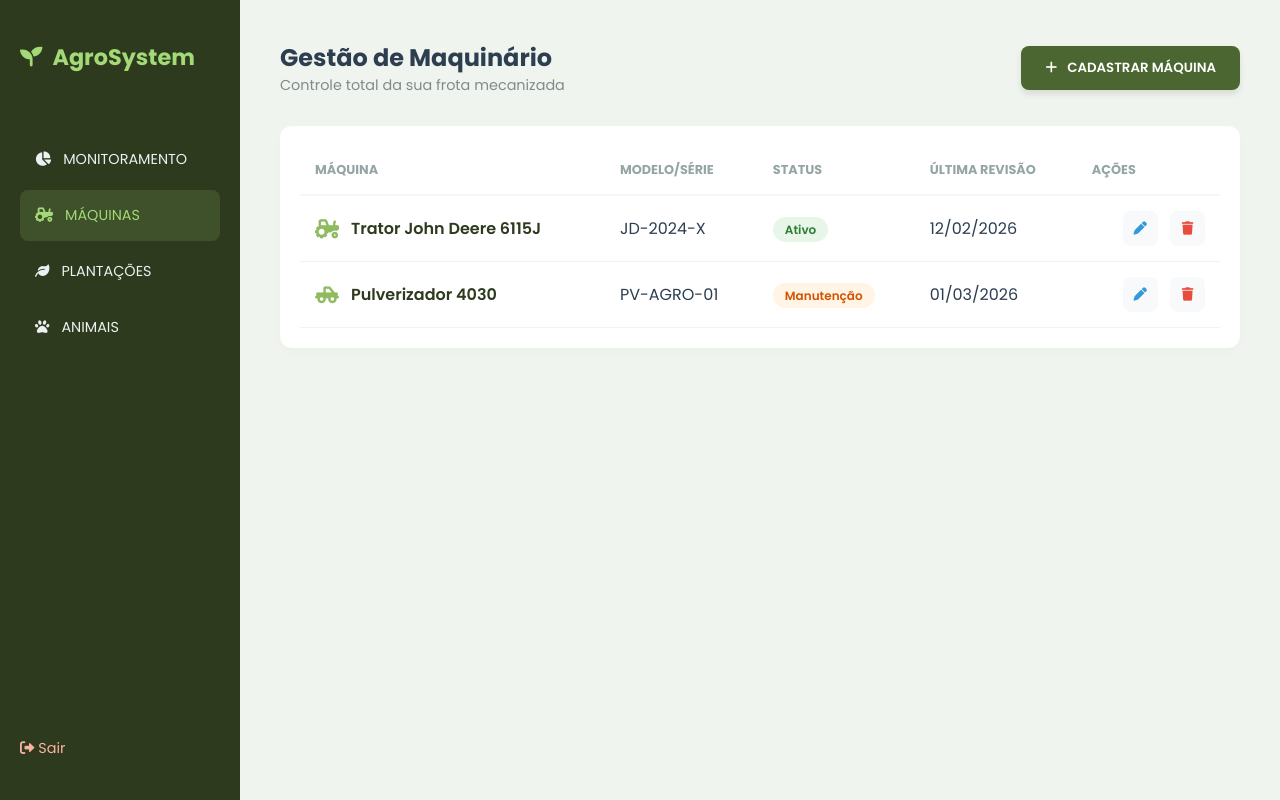
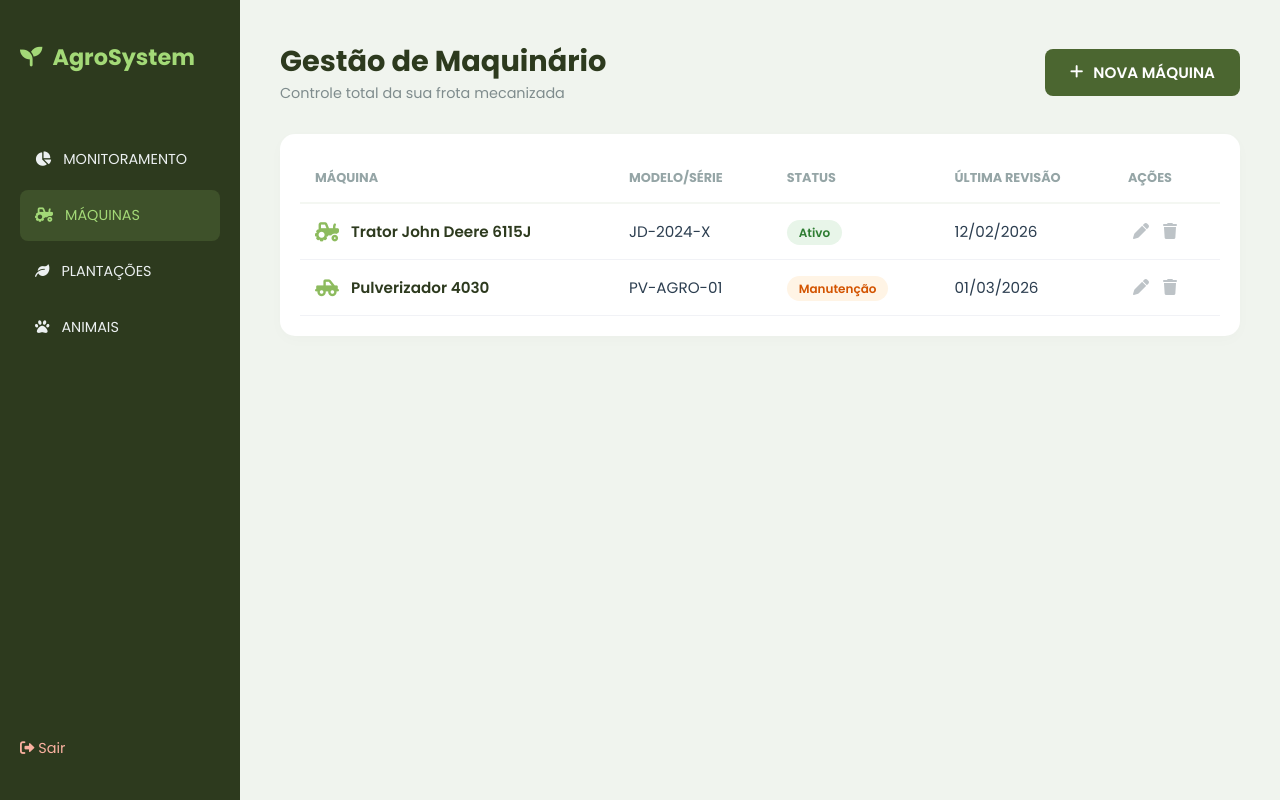
Before and after one commit to nicolasnevess/AgroSystem, a Django app: page /maquinas/ in a window 1280 px wide. Run offline with Django 5.2, Linux system fonts and the light colour scheme.

Commit message:
Algumas correções

```diff
--- a/core/static/css/maquinas.css
+++ b/core/static/css/maquinas.css
@@ -1,4 +1,4 @@
-/* HEADER DA PÁGINA */
+/* ESTRUTURA GERAL DA PÁGINA */
 .page-header {
     display: flex;
     justify-content: space-between;
@@ -6,39 +6,46 @@
     margin-bottom: 30px;
 }
 
+.page-header h2 {
+    color: #2d3a1e;
+    font-size: 1.8rem;
+}
+
 .page-header p {
     color: #7f8c8d;
     font-size: 0.9rem;
 }
 
-/* BOTÃO CADASTRAR */
-.btn-add-primary {
+/* BOTÃO DE MÁQUINAS (Cópia exata do tamanho de Animais) */
+.btn-new-machine {
     background-color: #4b6630;
     color: white;
-    border: none;
-    padding: 12px 24px;
+    padding: 12px 25px; /* Mesmo padding de animais */
     border-radius: 8px;
     font-weight: 600;
-    cursor: pointer;
-    display: flex;
+    text-decoration: none;
+    display: inline-flex;
     align-items: center;
     gap: 10px;
-    transition: all 0.3s ease;
-    box-shadow: 0 4px 6px rgba(0,0,0,0.1);
+    transition: 0.3s;
+    border: none;      /* Garante que não tenha borda */
+    outline: none;     /* Remove a linha de foco */
+    font-size: 0.95rem; /* Garante que o texto tenha o mesmo tamanho */
+    line-height: normal;
 }
 
-.btn-add-primary:hover {
+.btn-new-machine:hover {
     background-color: #3a4d28;
     transform: translateY(-2px);
-    box-shadow: 0 6px 12px rgba(0,0,0,0.15);
+    box-shadow: 0 4px 10px rgba(0,0,0,0.1);
 }
 
 /* TABELA DE MÁQUINAS */
 .table-container {
     background: white;
-    border-radius: 12px;
+    border-radius: 15px;
     padding: 20px;
-    box-shadow: 0 4px 10px rgba(0,0,0,0.02);
+    box-shadow: 0 4px 15px rgba(0,0,0,0.02);
 }
 
 .maquinas-table {
@@ -59,6 +66,7 @@
     padding: 15px;
     border-bottom: 1px solid #f1f2f6;
     vertical-align: middle;
+    font-size: 0.95rem;
 }
 
 .machine-info {
@@ -74,7 +82,7 @@
     font-size: 1.2rem;
 }
 
-/* TAGS DE STATUS */
+/* STATUS TAGS */
 .status-tag {
     padding: 4px 12px;
     border-radius: 20px;
@@ -82,28 +90,35 @@
     font-weight: 600;
 }
 
-.status-tag.active { background: #e8f5e9; color: #2e7d32; }
-.status-tag.maintenance { background: #fff4e5; color: #d35400; }
+.status-tag.active {
+    background: #e8f5e9;
+    color: #2e7d32;
+}
+
+.status-tag.maintenance {
+    background: #fff4e5;
+    color: #d35400;
+}
 
 /* BOTÕES DE AÇÃO (EDITAR / EXCLUIR) */
-.actions-column {
-    text-align: right;
-    min-width: 120px;
+.text-center {
+    text-align: center;
 }
 
 .btn-action {
-    width: 35px;
-    height: 35px;
-    border-radius: 8px;
+    background: none;
     border: none;
     cursor: pointer;
-    margin-left: 8px;
+    margin: 0 5px;
+    color: #bdc3c7;
     transition: 0.2s;
-    background: #f8f9fa;
+    font-size: 1rem;
 }
 
-.btn-action.edit { color: #3498db; }
-.btn-action.delete { color: #e74c3c; }
+.btn-action.edit:hover {
+    color: #3498db;
+}
 
-.btn-action.edit:hover { background: #3498db; color: white; }
-.btn-action.delete:hover { background: #e74c3c; color: white; }
+.btn-action.delete:hover {
+    color: #e74c3c;
+}
--- a/core/templates/maquinas.html
+++ b/core/templates/maquinas.html
@@ -1,6 +1,7 @@
 {% load static %}
 <!DOCTYPE html>
 <html lang="pt-br">
+
 <head>
     <meta charset="UTF-8">
     <meta name="viewport" content="width=device-width, initial-scale=1.0">
@@ -10,6 +11,7 @@
     <link href="https://fonts.googleapis.com/css2?family=Poppins:wght@300;400;600;700&display=swap" rel="stylesheet">
     <link rel="stylesheet" href="https://cdnjs.cloudflare.com/ajax/libs/font-awesome/6.0.0/css/all.min.css">
 </head>
+
 <body>
     <div class="dashboard-container">
         <aside class="sidebar">
@@ -36,9 +38,9 @@
                     <h2>Gestão de Maquinário</h2>
                     <p>Controle total da sua frota mecanizada</p>
                 </div>
-                <button class="btn-add-primary">
-                    <i class="fas fa-plus"></i> CADASTRAR MÁQUINA
-                </button>
+                <a href="{% url 'config_maquinas' %}" class="btn-new-machine">
+                    <i class="fas fa-plus"></i> NOVA MÁQUINA
+                </a>
             </header>
 
             <section class="table-container">
@@ -89,4 +91,5 @@
         </main>
     </div>
 </body>
+
 </html>
--- a/core/urls.py
+++ b/core/urls.py
@@ -13,4 +13,5 @@ urlpatterns = [
     path('plantacoes/', views.plantacoes_view, name='plantacoes'),
     path('animais/', views.animais_view, name='animais'),
     path('cadastrar-animal/', views.config_animais_view, name='config_animais'),
+    path('cadastrar-maquina/', views.config_maquinas_view, name='config_maquinas'),
 ]
--- a/core/views.py
+++ b/core/views.py
@@ -32,3 +32,6 @@ def animais_view(request):
 
 def config_animais_view(request):
     return render(request, 'config_animais.html')
+
+def config_maquinas_view(request):
+    return render(request, 'config_maquinas.html')
```
Also changed, not shown: core/templates/config_maquinas.html (added, +107 -0 lines).
